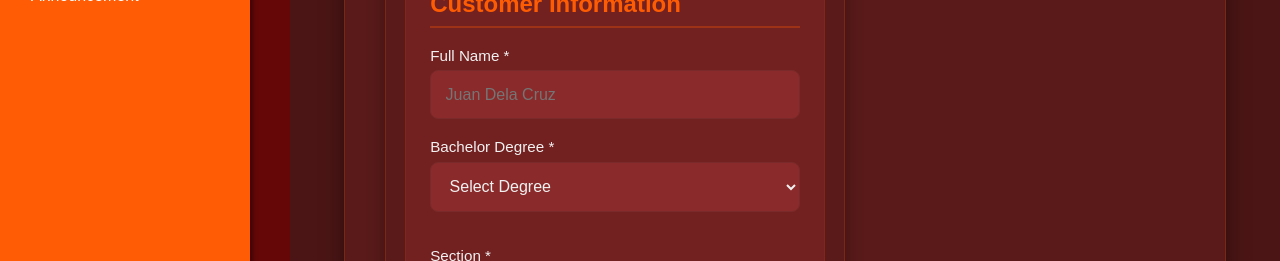
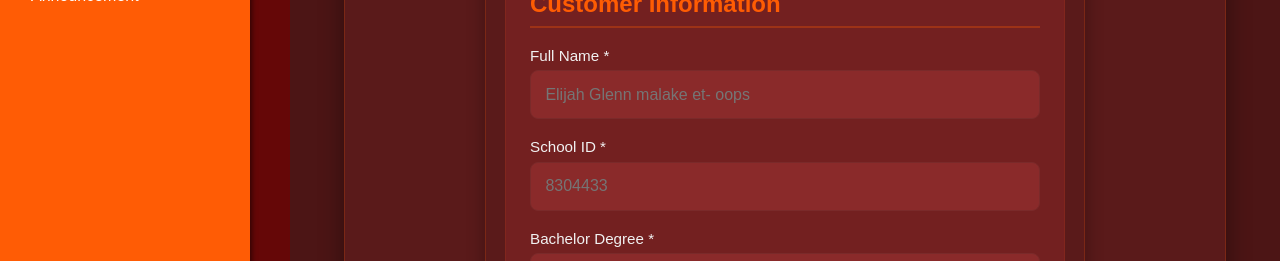
Before and after one commit to elijahtugad2005/Prototype-SSG-Office-Assistant-App, a React (Vite) app: page / in a window 1280 px wide. Shown: the part 385-646 px from the top of the page. Built offline with nearby package versions, Linux system fonts and the light colour scheme; no server answers; the database is empty.

Commit message:
centered the div

```diff
--- a/src/components/Order/order.jsx
+++ b/src/components/Order/order.jsx
@@ -25,6 +25,7 @@ function Order() {
     address: '',
     email: '',
     phoneNumber: '',
+    schoolID:'',
 
     // Product Selection
     productId: selectedProduct?.productId || '',
@@ -113,6 +114,7 @@ function Order() {
     if (!formData.section) newErrors.section = 'Section is required';
     if (!formData.address.trim()) newErrors.address = 'Address is required';
     if (!formData.email.trim()) newErrors.email = 'Email is required';
+    if (!formData.schoolID.trim()) newErrors.schoolID ='School ID is required'
     if (!formData.phoneNumber.trim()) newErrors.phoneNumber = 'Phone number is required';
 
     // Email validation
@@ -202,6 +204,7 @@ function Order() {
           address: formData.address,
           email: formData.email,
           phoneNumber: formData.phoneNumber,
+          schoolID: formData.schoolID,
         },
 
         // Product Information
@@ -260,6 +263,7 @@ function Order() {
       section: '',
       address: '',
       email: '',
+      schoolID: '',
       phoneNumber: '',
       productId: '',
       productName: '',
@@ -342,10 +346,24 @@ function Order() {
                 name="fullName"
                 value={formData.fullName}
                 onChange={handleChange}
-                placeholder="Juan Dela Cruz"
+                placeholder="Elijah Glenn malake et- oops"
                 style={{...styles.input, ...(errors.fullName ? styles.inputError : {})}}
               />
               {errors.fullName && <span style={styles.errorText}>{errors.fullName}</span>}
+            </div>
+
+
+            <div style={styles.formGroup}>
+              <label style={styles.label}>School ID *</label>
+              <input
+                type="text"
+                name="fullName"
+                value={formData.schoolID}
+                onChange={handleChange}
+                placeholder="8304433"
+                style={{...styles.input, ...(errors.schoolID ? styles.inputError : {})}}
+              />
+              {errors.schoolId && <span style={styles.errorText}>{errors.schoolID}</span>}
             </div>
 
             <div style={styles.formRow}>
@@ -634,7 +652,7 @@ const styles = {
   },
   formWrapper: {
     maxWidth: '800px',
-    margin: '0 auto',
+    margin: '0 auto ',
     backgroundColor: '#5a1a1a',
     borderRadius: '1rem',
     padding: '2.5rem',
@@ -657,7 +675,9 @@ const styles = {
   form: {
     display: 'flex',
     flexDirection: 'column',
-    gap: '2rem',
+    gap: '2rem' ,
+    maxWidth : '560px',
+      margin: '0 auto',
   },
   section: {
     backgroundColor: '#732020',
```
